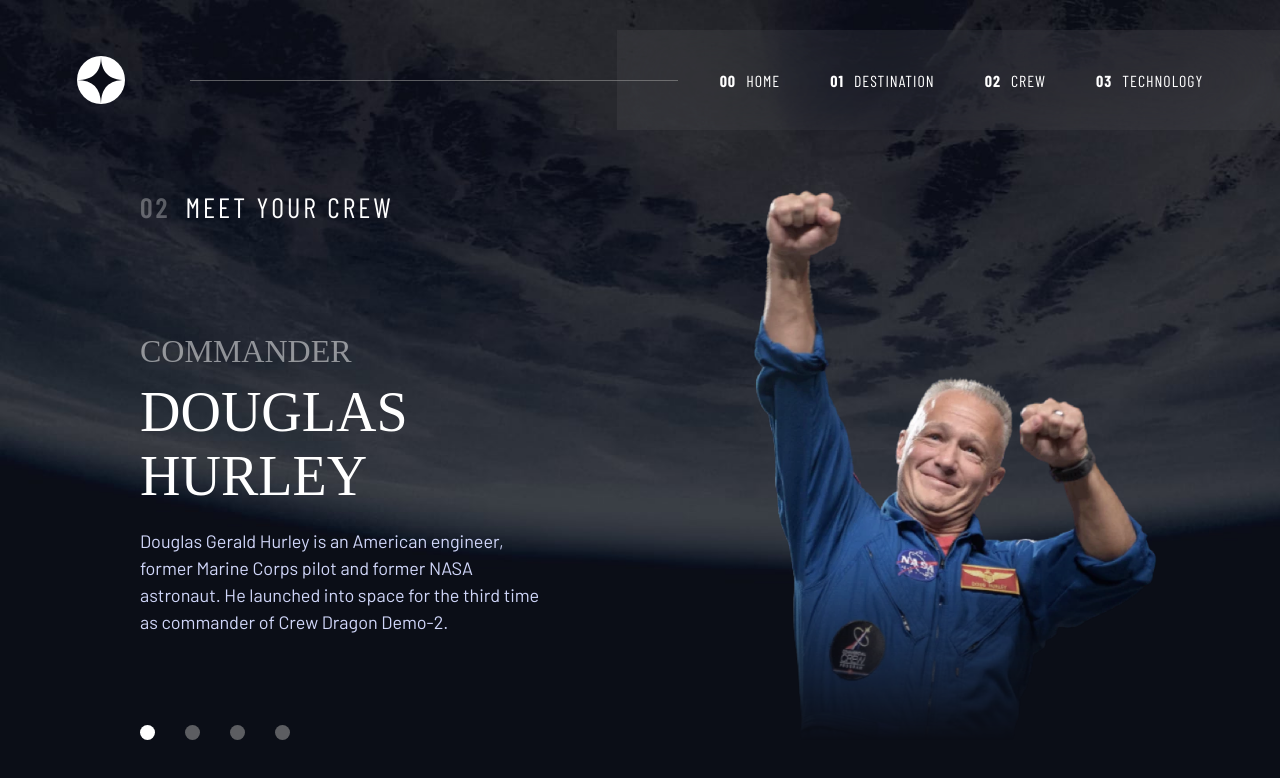
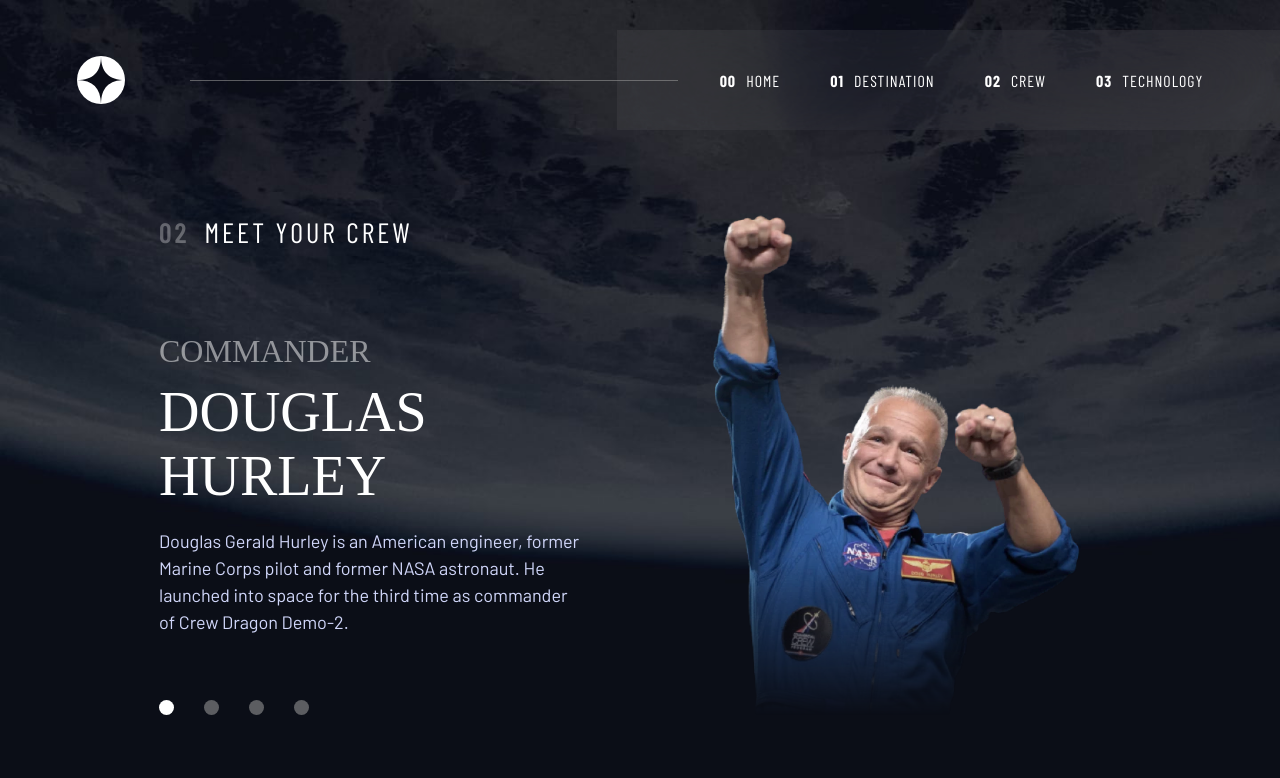
Before and after one commit to christopherqmendivel/space-tourism, an Angular app: page /crew in a window 1280 px wide. Shown: the top 778 px of the page. Built offline with nearby package versions, Linux system fonts and the light colour scheme; a web font is replaced by a local one.

Commit message:
Fix styles v3

```diff
--- a/src/app/pages/crew/crew.component.css
+++ b/src/app/pages/crew/crew.component.css
@@ -147,10 +147,22 @@
   .container-crew {
     width: 100%;
     flex-direction: row;
+    margin: 0;
+    justify-content: center;
   }
 
-  .container-crew .info {
+  .container-crew section.info {
     align-items: flex-start;
+    width: 40%;
+    padding-left: 0;
+  }
+
+  .container-crew section.image {
+    margin: 0;
+    padding: 0;
+    height: 50rem;
+    width: 40%;
+    max-width: 45rem;
   }
 
   .container-crew .info span.subtitle {
@@ -193,30 +205,18 @@
     height: 1.5rem;
   }
 
-  .container-crew section.image {
-    height: 55rem;
-    max-width: 55rem;
-  }
-
   .container-crew section.image img {
     max-height: initial;
   }
 }
 
-/* DESKTOP XL */
-
-@media (min-width: 1200px) {
-  .container-crew {
-    width: 90%;
-    margin: 0 12rem;
-  }
-}
 
 /* PORTATIL */
-@media (max-width: 1366px) and (max-height: 607px) {
+@media (max-width: 1366px) and (max-height: 641px) {
   .container-crew {
     width: 100%;
     margin: 0;
+    justify-content: center;
   }
 
   .container-crew .info span.subtitle {
@@ -228,7 +228,10 @@
   }
 
   .container-crew section.image {
+    width: auto;
     height: auto;
+    max-width: unset;
+    margin: 0;
   }
 
   .container-crew section.image img {
--- a/src/app/pages/technology/technology.component.css
+++ b/src/app/pages/technology/technology.component.css
@@ -217,9 +217,17 @@
 }
 
 @media (max-width: 1366px) and (max-height: 641px) {
+  .container-technology {
+    justify-content: space-between;
+  }
+
   .container-title-subtitle span.subtitle {
     font-size: 2rem;
     top: -2rem;
+  }
+
+  .container-technology section.info {
+    transform: translateX(35%);
   }
 
   .container-technology section.image {
```
